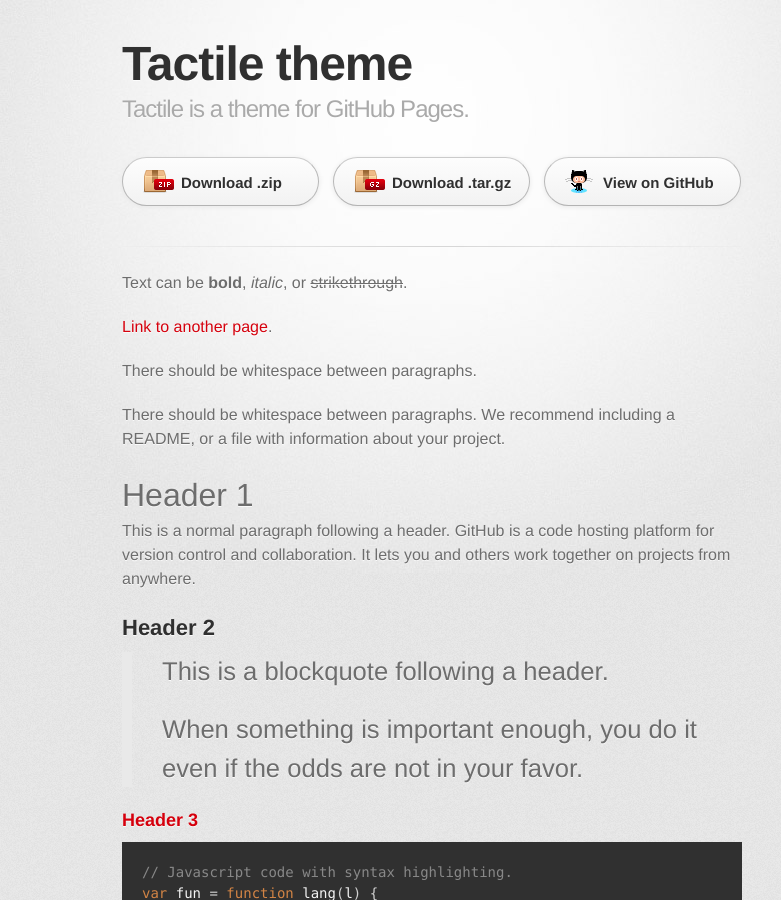
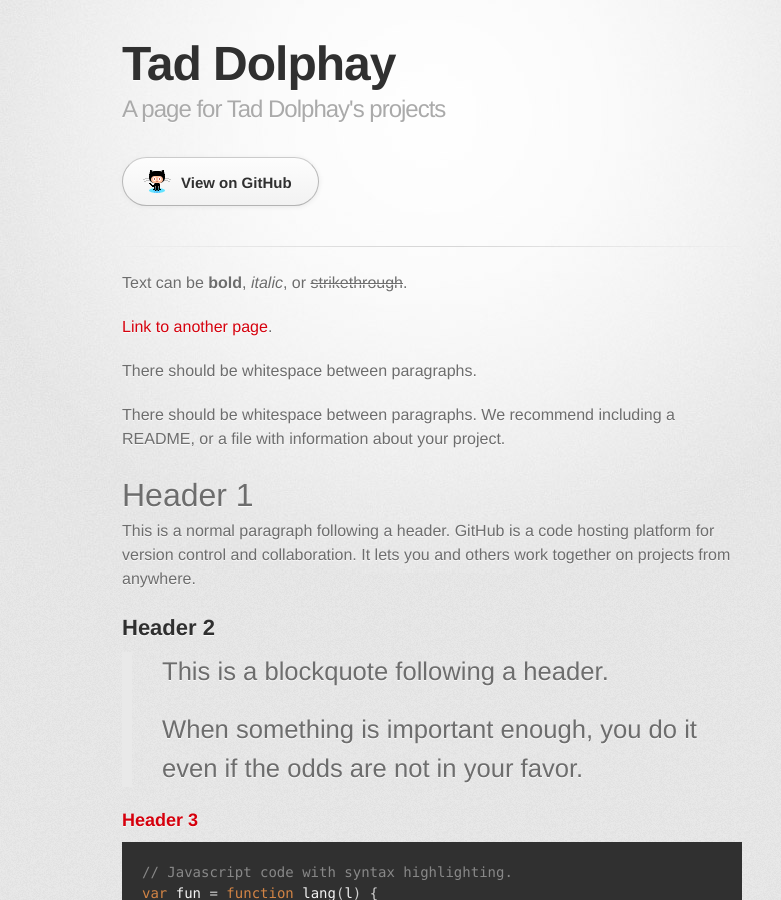
Before and after one commit to tdolphay/tdolphay.github.io, a Jekyll site: the page built from index.md, in a window 1280 px wide and 900 px high. Shown: the whole window, without its empty margins (208-989 px from the left). Built offline with Jekyll 4.4.1, drawn with Linux system fonts in a browser that asks for light colours; some web fonts are replaced.

Commit message:
Config update

```diff
--- a/_config.yml
+++ b/_config.yml
@@ -1,5 +1,5 @@
-title: Tactile theme
-description: Tactile is a theme for GitHub Pages.
-show_downloads: true
+title: Tad Dolphay
+description: A page for Tad Dolphay's projects
+show_downloads: false
 google_analytics:
 theme: jekyll-theme-tactile
```
